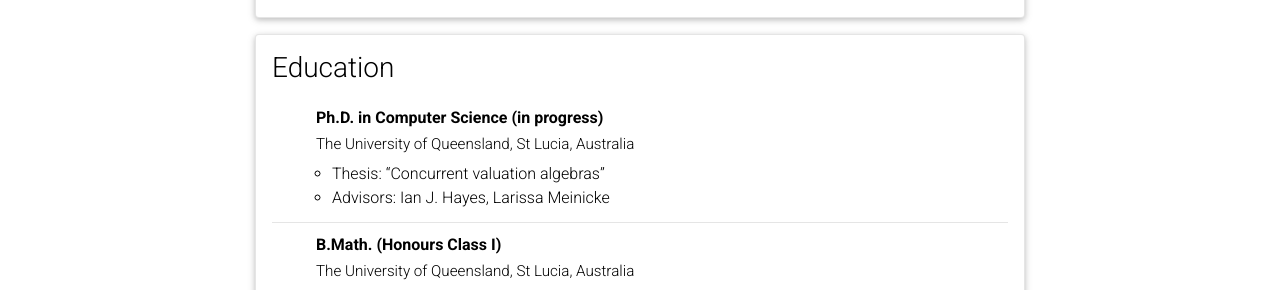
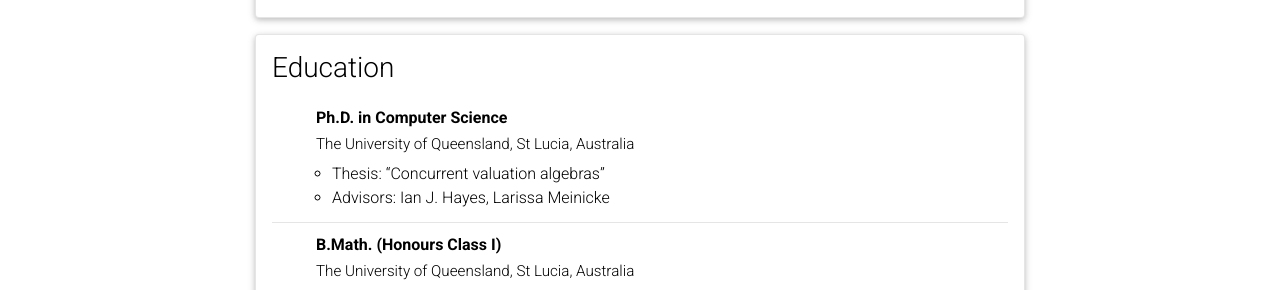
Before and after one commit to nasosev/nasosev.github.io, a Jekyll site: the page built from _pages/cv.md, in a window 1280 px wide and 900 px high. Shown: the part 327-617 px from the top of the window. Built offline with Jekyll 4.4.1, drawn with Linux system fonts in a browser that asks for light colours; comment, search, counter and statistics services are not loaded; a style sheet for code colours, icons or effects is not loaded.

Commit message:
Update cv.yml

```diff
--- a/_data/cv.yml
+++ b/_data/cv.yml
@@ -11,7 +11,7 @@
 - title: Education
   type: time_table
   contents:
-    - title: Ph.D. in Computer Science (in progress)
+    - title: Ph.D. in Computer Science
       institution: The University of Queensland, St Lucia, Australia
       year: # 2020-2023
       description:
```
